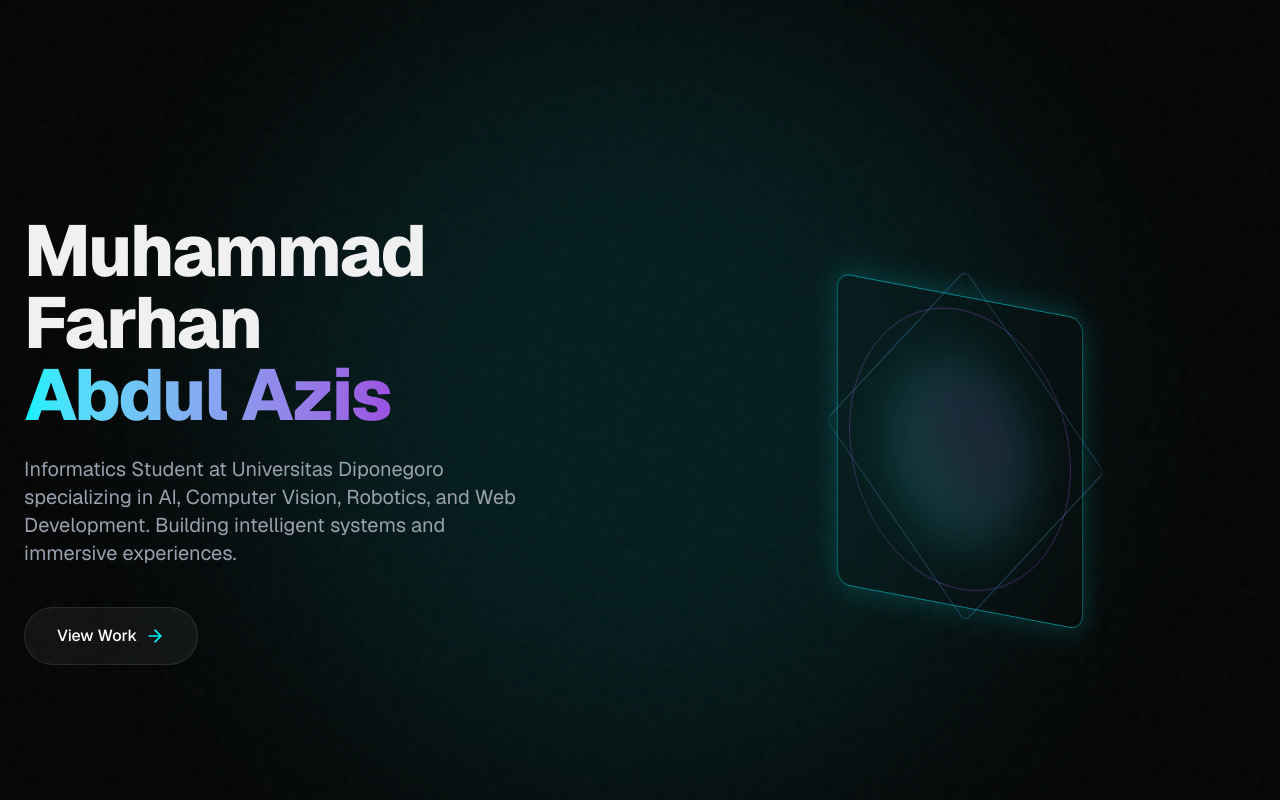
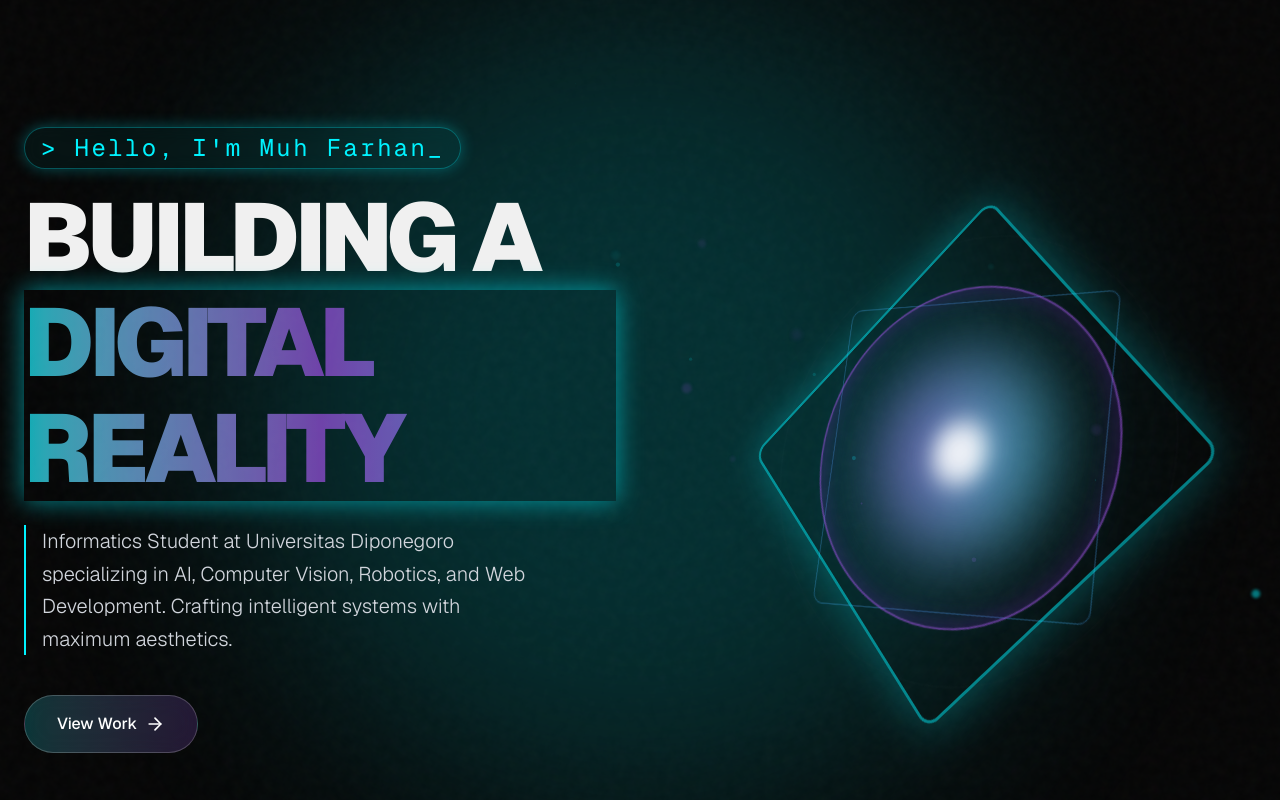
Before and after one commit to Lescovar42/Portofolio-Website-Final, a Next.js app: page / in a window 1280 px wide. Shown: the top 800 px of the page. Built offline with nearby package versions, Linux system fonts and the light colour scheme.

Commit message:
Make hero section more striking with max gimmicks

```diff
--- a/src/app/globals.css
+++ b/src/app/globals.css
@@ -81,6 +81,12 @@ body {
   }
 }
 
+@keyframes shimmer {
+  100% {
+    transform: translateX(100%);
+  }
+}
+
 /* Noise texture overlay for premium feel */
 .bg-noise {
   position: absolute;
--- a/src/components/Hero.tsx
+++ b/src/components/Hero.tsx
@@ -7,7 +7,31 @@ export default function Hero() {
   return (
     <section className="relative min-h-screen flex items-center justify-center pt-20 overflow-hidden">
       {/* Background abstract element */}
-      <div className="absolute top-1/2 left-1/2 -translate-x-1/2 -translate-y-1/2 w-[800px] h-[800px] bg-primary/20 rounded-full blur-[120px] pointer-events-none opacity-50" />
+      <div className="absolute top-1/2 left-1/2 -translate-x-1/2 -translate-y-1/2 w-[800px] h-[800px] bg-primary/20 rounded-full blur-[120px] pointer-events-none opacity-50 animate-breathe" />
+
+      {/* Floating particles gimmick */}
+      {[...Array(20)].map((_, i) => (
+        <motion.div
+          key={i}
+          className={`absolute w-1.5 h-1.5 rounded-full blur-[1px] ${i % 2 === 0 ? 'bg-primary' : 'bg-accent'}`}
+          initial={{
+            x: Math.random() * 100 + "vw",
+            y: Math.random() * 100 + "vh",
+            opacity: Math.random() * 0.6 + 0.2,
+            scale: Math.random() * 2,
+          }}
+          animate={{
+            y: [null, Math.random() * -300 - 100],
+            x: [null, (Math.random() - 0.5) * 200],
+            opacity: [null, 0],
+          }}
+          transition={{
+            duration: Math.random() * 5 + 5,
+            repeat: Infinity,
+            ease: "linear",
+          }}
+        />
+      ))}
 
       <div className="container mx-auto px-6 relative z-10 grid lg:grid-cols-2 gap-12 items-center">
         <motion.div
@@ -16,24 +40,33 @@ export default function Hero() {
           transition={{ duration: 1, ease: "easeOut" }}
           className="text-left"
         >
+          <motion.p
+            className="text-xl md:text-2xl text-primary font-mono mb-4 tracking-widest inline-block px-4 py-1 border border-primary/30 rounded-full bg-primary/5 backdrop-blur-sm shadow-[0_0_15px_rgba(0,242,254,0.3)]"
+            initial={{ opacity: 0, x: -20 }}
+            animate={{ opacity: 1, x: 0 }}
+            transition={{ delay: 0.1, duration: 0.8 }}
+          >
+            &gt; Hello, I'm Muh Farhan_
+          </motion.p>
+
           <motion.h1
-            className="text-5xl md:text-7xl font-extrabold tracking-tight mb-6"
-            initial={{ opacity: 0 }}
-            animate={{ opacity: 1 }}
-            transition={{ delay: 0.2, duration: 1 }}
+            className="text-5xl md:text-7xl lg:text-8xl font-black tracking-tighter mb-6 leading-[1.1] uppercase"
+            initial={{ opacity: 0, scale: 0.95 }}
+            animate={{ opacity: 1, scale: 1 }}
+            transition={{ delay: 0.2, duration: 1, type: "spring", stiffness: 100 }}
           >
-            Muhammad Farhan <br />
-            <span className="text-transparent bg-clip-text bg-gradient-to-r from-primary to-accent">
-              Abdul Azis
+            Building A <br />
+            <span className="text-transparent bg-clip-text bg-gradient-to-r from-primary via-accent to-secondary animate-pulse-glow inline-block hover:scale-105 transition-transform cursor-default">
+              Digital Reality
             </span>
           </motion.h1>
           <motion.p
-            className="text-lg md:text-xl text-gray-400 mb-10 max-w-lg"
-            initial={{ opacity: 0 }}
-            animate={{ opacity: 1 }}
+            className="text-lg md:text-xl text-gray-300 mb-10 max-w-lg font-light leading-relaxed border-l-2 border-primary pl-4"
+            initial={{ opacity: 0, x: -20 }}
+            animate={{ opacity: 1, x: 0 }}
             transition={{ delay: 0.4, duration: 1 }}
           >
-            Informatics Student at Universitas Diponegoro specializing in AI, Computer Vision, Robotics, and Web Development. Building intelligent systems and immersive experiences.
+            Informatics Student at Universitas Diponegoro specializing in AI, Computer Vision, Robotics, and Web Development. Crafting intelligent systems with maximum aesthetics.
           </motion.p>
 
           <motion.a
@@ -41,40 +74,50 @@ export default function Hero() {
             initial={{ opacity: 0, y: 20 }}
             animate={{ opacity: 1, y: 0 }}
             transition={{ delay: 0.6, duration: 0.8 }}
-            whileHover={{ y: -5, boxShadow: "0 0 20px rgba(0, 242, 254, 0.5)" }}
-            className="inline-flex items-center gap-2 px-8 py-4 rounded-full bg-white/5 border border-white/10 hover:bg-white/10 text-white font-medium transition-all duration-300"
+            whileHover={{ y: -5, scale: 1.05, boxShadow: "0 0 30px rgba(0, 242, 254, 0.6)" }}
+            whileTap={{ scale: 0.95 }}
+            className="inline-flex items-center gap-2 px-8 py-4 rounded-full bg-gradient-to-r from-primary/20 to-accent/20 border border-white/20 hover:border-primary/50 text-white font-medium transition-all duration-300 backdrop-blur-md relative overflow-hidden group"
           >
-            View Work
-            <ArrowRight size={20} className="text-primary" />
+            <span className="relative z-10 flex items-center gap-2">
+              View Work
+              <ArrowRight size={20} className="text-white group-hover:translate-x-1 transition-transform" />
+            </span>
+            {/* Hover shine effect */}
+            <div className="absolute inset-0 -translate-x-full group-hover:animate-[shimmer_1s_infinite] bg-gradient-to-r from-transparent via-white/10 to-transparent skew-x-12" />
           </motion.a>
         </motion.div>
 
         {/* 3D-like Abstract Geometric Shape */}
         <motion.div
-          className="relative flex justify-center items-center h-[400px]"
+          className="relative flex justify-center items-center h-[400px] lg:h-[600px] group perspective-[1200px]"
           initial={{ opacity: 0, scale: 0.8 }}
           animate={{ opacity: 1, scale: 1 }}
           transition={{ duration: 1.5, ease: "easeOut" }}
         >
           <motion.div
             animate={{
-              rotateX: [0, 15, 0],
-              rotateY: [0, 45, 0],
-              y: [-15, 15, -15]
+              rotateX: [0, 30, -30, 0],
+              rotateY: [0, 180, 360],
+              rotateZ: [0, 45, 0],
+              y: [-20, 20, -20]
             }}
             transition={{
-              duration: 10,
+              duration: 15,
               repeat: Infinity,
-              ease: "easeInOut"
+              ease: "linear"
             }}
-            className="relative w-64 h-64 md:w-80 md:h-80"
+            className="relative w-72 h-72 md:w-96 md:h-96"
             style={{ transformStyle: "preserve-3d" }}
           >
-            {/* Using nested divs with borders to simulate a wireframe 3D object */}
-            <div className="absolute inset-0 border border-primary/50 rounded-2xl animate-float shadow-[0_0_30px_rgba(0,242,254,0.2)] backdrop-blur-sm" />
-            <div className="absolute inset-4 border border-accent/40 rounded-full animate-[float_7s_ease-in-out_infinite_reverse]" />
-            <div className="absolute inset-8 border border-secondary/30 rotate-45 rounded-lg animate-[float_5s_ease-in-out_infinite]" />
-            <div className="absolute inset-1/4 bg-gradient-to-tr from-primary/20 to-accent/20 rounded-full blur-xl animate-pulse-glow" />
+            {/* Multiple rings and shapes to create a complex floating orb */}
+            <div className="absolute inset-0 border-[3px] border-primary/50 rounded-2xl shadow-[0_0_50px_rgba(0,242,254,0.3)] backdrop-blur-md group-hover:border-primary group-hover:shadow-[0_0_80px_rgba(0,242,254,0.6)] transition-all duration-500" />
+            <div className="absolute inset-4 border-2 border-accent/60 rounded-full rotate-45 shadow-[inset_0_0_30px_rgba(138,43,226,0.3)]" style={{ transform: "translateZ(30px)" }} />
+            <div className="absolute inset-8 border border-secondary/40 -rotate-45 rounded-xl" style={{ transform: "translateZ(-30px)" }} />
+            <div className="absolute inset-12 border border-white/20 rounded-full animate-ping opacity-20" />
+            <div className="absolute inset-1/4 bg-gradient-to-tr from-primary to-accent rounded-full blur-[40px] animate-pulse-glow group-hover:blur-[60px] transition-all duration-500" />
+
+            {/* Inner core */}
+            <div className="absolute top-1/2 left-1/2 -translate-x-1/2 -translate-y-1/2 w-16 h-16 bg-white rounded-full blur-md animate-breathe mix-blend-overlay" />
           </motion.div>
         </motion.div>
       </div>
```
